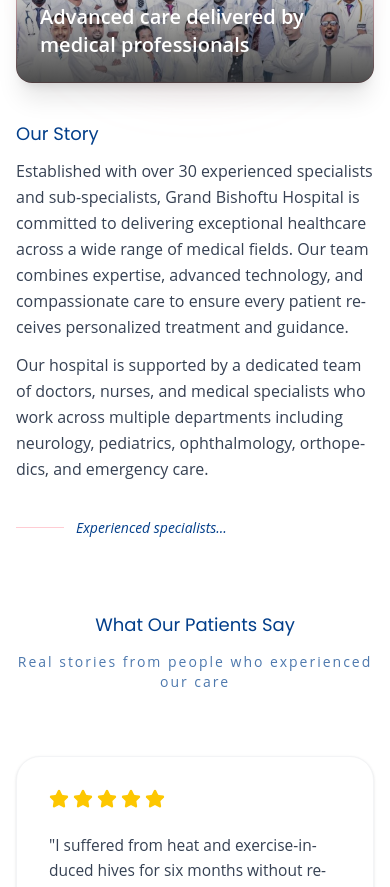
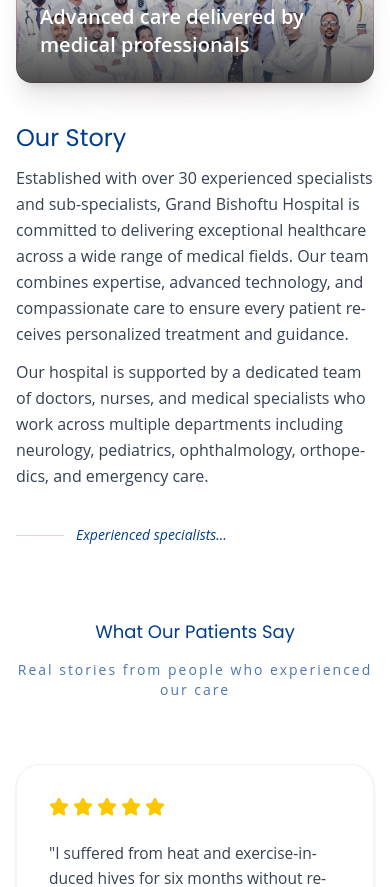
Before and after one commit to Tsedniya/Grand_Bishoftu_Hospital, a React (Vite) app in the folder myapp/: page /about in a window 390 px wide. Shown: the part 2620-3507 px from the top of the page. Built offline with nearby package versions, Linux system fonts and the light colour scheme.

Commit message:
frontend:about

```diff
--- a/myapp/src/components/Treatment.jsx
+++ b/myapp/src/components/Treatment.jsx
@@ -62,7 +62,7 @@
         transition={{ type: "tween", duration: 0.6, delay: 0.2 }}
         className="w-full lg:w-1/2 flex flex-col"
       >
-        <h3 className="text-lg sm:text-3xl md:text-5xl mb-3 text-[#023E8A] font-poppins leading-tight md:leading-snug">
+        <h3 className="text-2xl sm:text-3xl md:text-5xl mb-3 text-[#023E8A] font-poppins leading-tight md:leading-snug">
           Our Story
         </h3>
 
```
